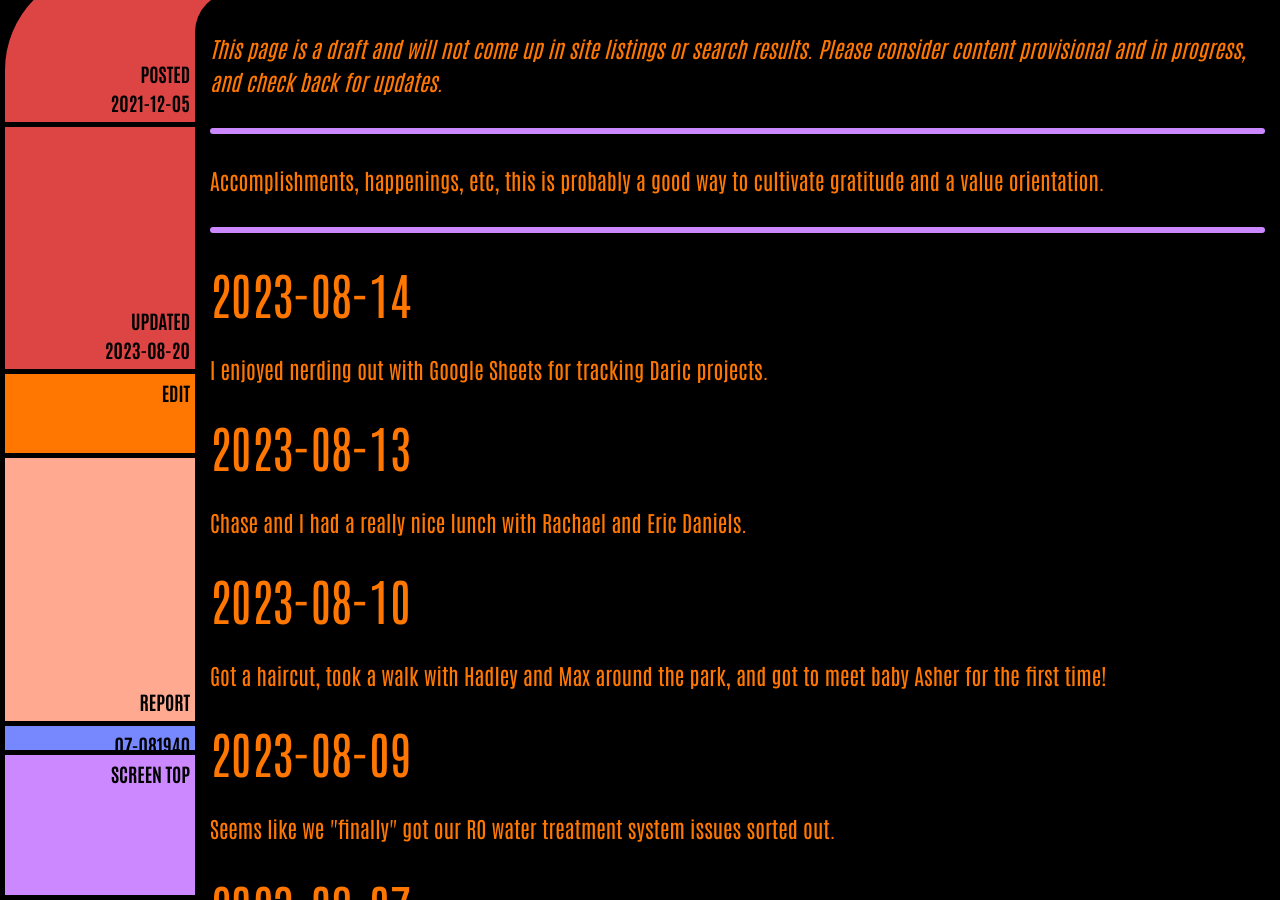
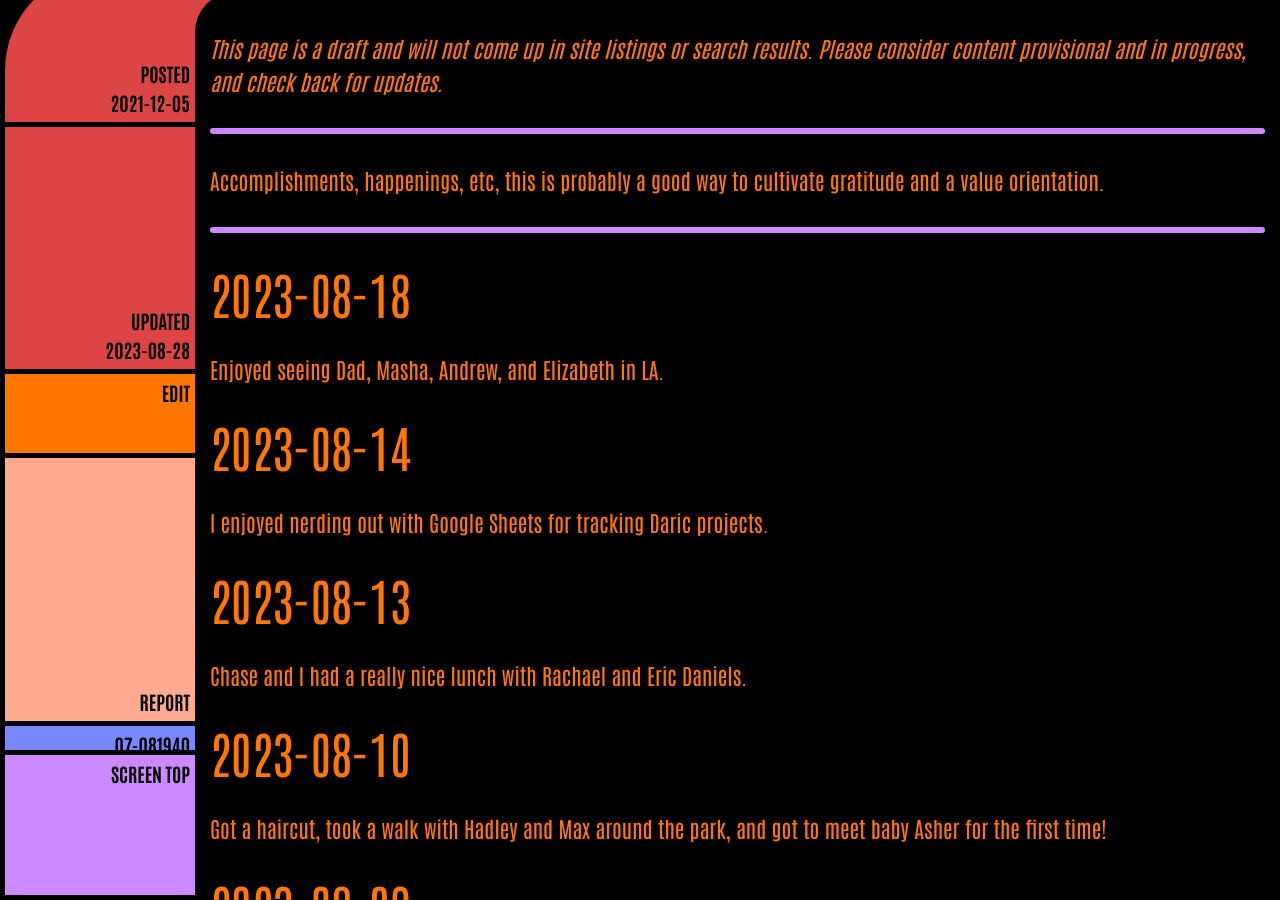
Before and after one commit to ArthurZey/arthurzey.github.io, a Jekyll site: the page built from _pages/one-good-thing.md, in a window 1280 px wide and 900 px high, scrolled down 333 px. Built offline with Jekyll 4.4.1, drawn with Linux system fonts in a browser that asks for light colours.

Commit message:
added 2023-08-18

```diff
--- a/_pages/one-good-thing.md
+++ b/_pages/one-good-thing.md
@@ -2,12 +2,16 @@
 title: One Good Thing
 description: "Accomplishments, happenings, etc, this is probably a good way to cultivate gratitude and a value orientation."
 date: "2021-12-05"
-last_modified_at: "2023-08-20T13:26:15+00:00"
+last_modified_at: "2023-08-28T16:17:19+00:00"
 tags:
   - happenings
   - draft
 sitemap: false
 ---
+
+## 2023-08-18
+Enjoyed seeing Dad, Masha, Andrew, and Elizabeth in LA.
+
 ## 2023-08-14
 I enjoyed nerding out with Google Sheets for tracking Daric projects.
 
```
